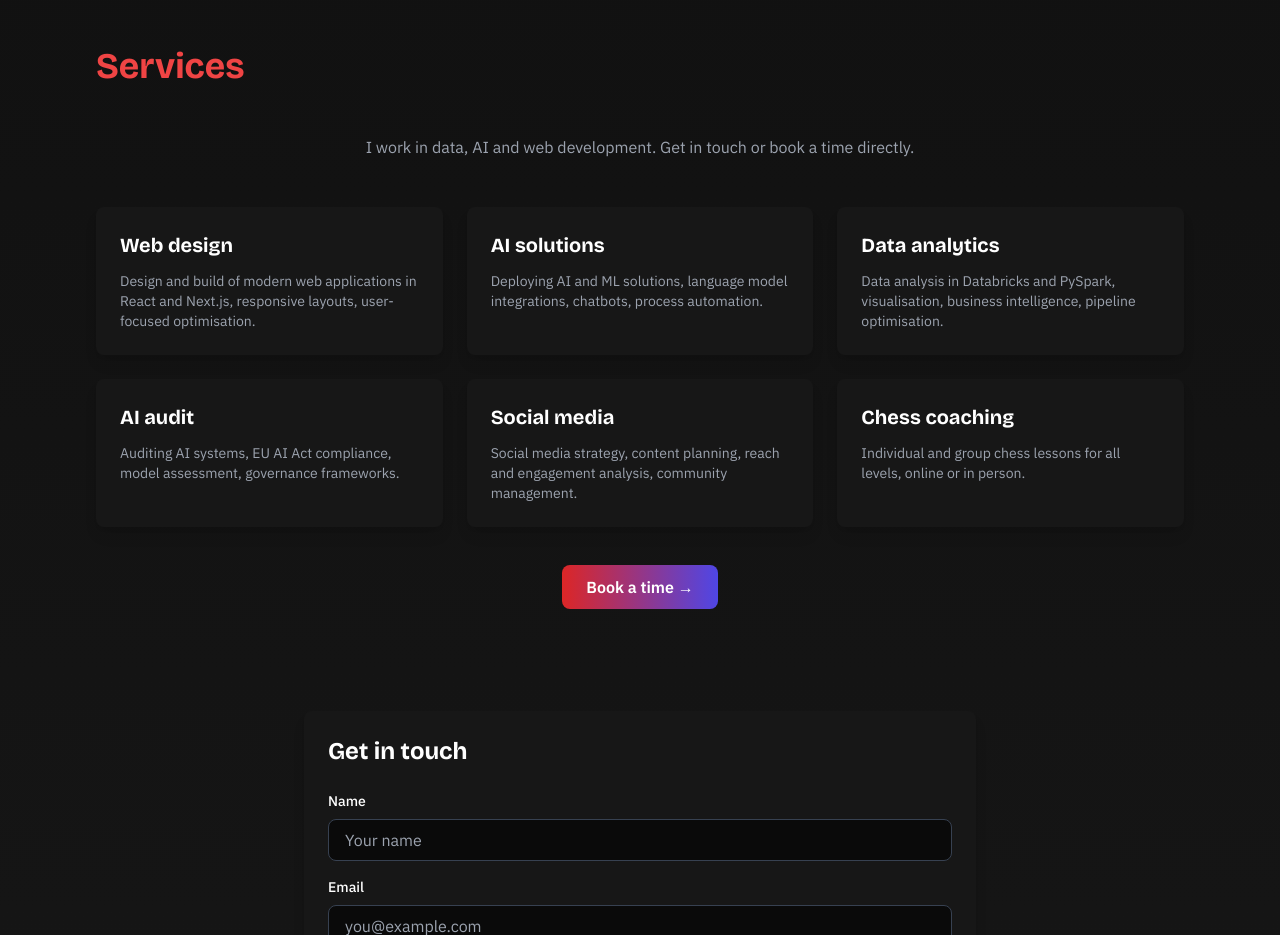
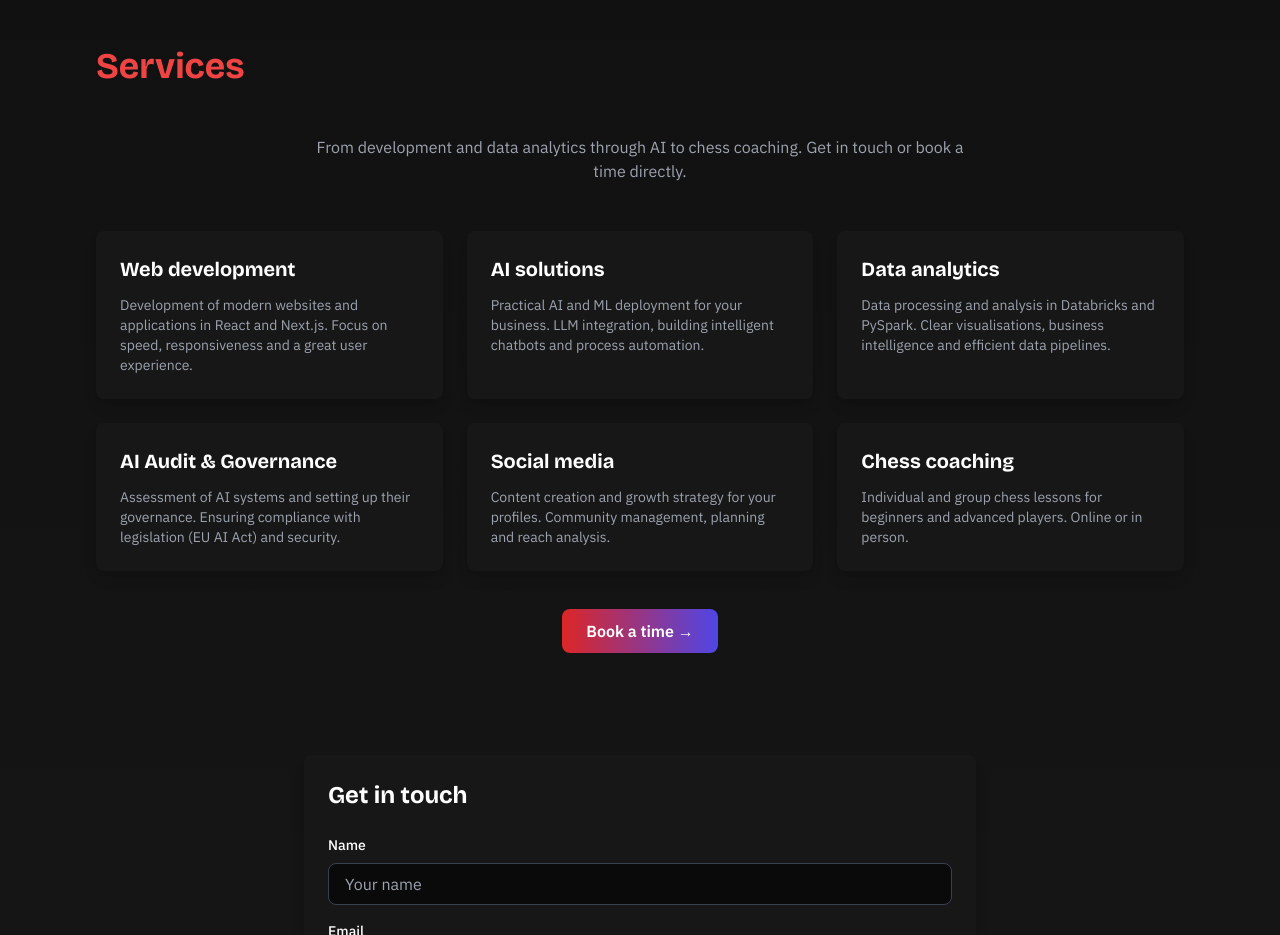
Before and after one commit to petrhollan22/petr-portfolio, a Next.js app: page /en/work in a window 1280 px wide. Shown: the part 1780-2715 px from the top of the page. Built offline with nearby package versions, Linux system fonts and the light colour scheme; no server answers.

Commit message:
Rewrite work services descriptions and intro text

```diff
--- a/data/services.ts
+++ b/data/services.ts
@@ -10,42 +10,42 @@ export interface Service {
 export const workServices: Service[] = [
   {
     id: "web-design",
-    name: { cs: "Web design", en: "Web design" },
+    name: { cs: "Web development", en: "Web development" },
     description: {
-      cs: "Návrh a stavba moderních webových aplikací v Reactu a Next.js, responzivní design, optimalizace pro uživatele.",
-      en: "Design and build of modern web applications in React and Next.js, responsive layouts, user-focused optimisation."
+      cs: "Vývoj moderních webů a aplikací v Reactu a Next.js. Důraz na rychlost, responzivitu a skvělý uživatelský zážitek.",
+      en: "Development of modern websites and applications in React and Next.js. Focus on speed, responsiveness and a great user experience."
     }
   },
   {
     id: "ai-solutions",
     name: { cs: "AI řešení", en: "AI solutions" },
     description: {
-      cs: "Nasazení AI a ML řešení, integrace jazykových modelů, chatboti, automatizace procesů.",
-      en: "Deploying AI and ML solutions, language model integrations, chatbots, process automation."
+      cs: "Praktické nasazení AI a ML do tvého byznysu. Integrace LLM, stavba inteligentních chatbotů a automatizace procesů.",
+      en: "Practical AI and ML deployment for your business. LLM integration, building intelligent chatbots and process automation."
     }
   },
   {
     id: "data-analytics",
     name: { cs: "Datová analytika", en: "Data analytics" },
     description: {
-      cs: "Analýza dat v Databricks a PySparku, vizualizace, business intelligence, optimalizace datových pipeline.",
-      en: "Data analysis in Databricks and PySpark, visualisation, business intelligence, pipeline optimisation."
+      cs: "Zpracování a analýza dat v Databricks a PySparku. Přehledné vizualizace, Business Intelligence a efektivní datové pipeline.",
+      en: "Data processing and analysis in Databricks and PySpark. Clear visualisations, business intelligence and efficient data pipelines."
     }
   },
   {
     id: "ai-audit",
-    name: { cs: "AI audit", en: "AI audit" },
+    name: { cs: "AI audit & Governance", en: "AI Audit & Governance" },
     description: {
-      cs: "Audit AI systémů, soulad s EU AI Act, posouzení modelů, nastavení governance.",
-      en: "Auditing AI systems, EU AI Act compliance, model assessment, governance frameworks."
+      cs: "Posouzení AI systémů a nastavení jejich governance. Zajištění souladu s legislativou (EU AI Act) i bezpečností.",
+      en: "Assessment of AI systems and setting up their governance. Ensuring compliance with legislation (EU AI Act) and security."
     }
   },
   {
     id: "social-media",
     name: { cs: "Sociální sítě", en: "Social media" },
     description: {
-      cs: "Strategie sociálních sítí, plánování obsahu, analýza dosahu a zapojení, správa komunity.",
-      en: "Social media strategy, content planning, reach and engagement analysis, community management."
+      cs: "Tvorba obsahu a růstová strategie pro vaše profily. Správa komunity, plánování a vyhodnocování dosahu.",
+      en: "Content creation and growth strategy for your profiles. Community management, planning and reach analysis."
     }
   },
   {
@@ -61,8 +61,8 @@ export const workServices: Service[] = [
     id: "chess-coaching",
     name: { cs: "Šachový trénink", en: "Chess coaching" },
     description: {
-      cs: "Individuální i skupinové lekce šachu pro všechny úrovně, online i offline.",
-      en: "Individual and group chess lessons for all levels, online or in person."
+      cs: "Individuální i skupinové lekce šachu pro začátečníky i pokročilé. Online formou nebo osobně.",
+      en: "Individual and group chess lessons for beginners and advanced players. Online or in person."
     }
   }
 ];
@@ -76,5 +76,5 @@ export const scheduleActivities: Localized[] = [
   { cs: "Hory a turistika", en: "Hiking" },
   { cs: "Cestování", en: "Travel" },
   { cs: "Společenské akce", en: "Social events" },
-  { cs: "Workshop", en: "Workshop" }
+  { cs: "Workshop", en: "Workshop" },
 ];
--- a/messages/cs.json
+++ b/messages/cs.json
@@ -40,7 +40,7 @@
     "projectsTitle": "Akademické projekty",
     "readThesis": "Číst práci",
     "servicesTitle": "Moje služby",
-    "servicesLead": "Nabízím služby v oblasti dat, AI a web developmentu. Napiš mi, nebo si rovnou rezervuj čas.",
+    "servicesLead": "Od vývoje a datové analytiky přes AI až po šachový trénink. Napiš mi, nebo si rovnou rezervuj čas.",
     "bookCta": "Rezervuj si čas",
     "openLink": "Otevřít odkaz",
     "thesesTitle": "Závěrečné práce",
--- a/messages/en.json
+++ b/messages/en.json
@@ -40,7 +40,7 @@
     "projectsTitle": "Academic projects",
     "readThesis": "Read the thesis",
     "servicesTitle": "Services",
-    "servicesLead": "I work in data, AI and web development. Get in touch or book a time directly.",
+    "servicesLead": "From development and data analytics through AI to chess coaching. Get in touch or book a time directly.",
     "bookCta": "Book a time",
     "openLink": "Open link",
     "thesesTitle": "Theses",
```
